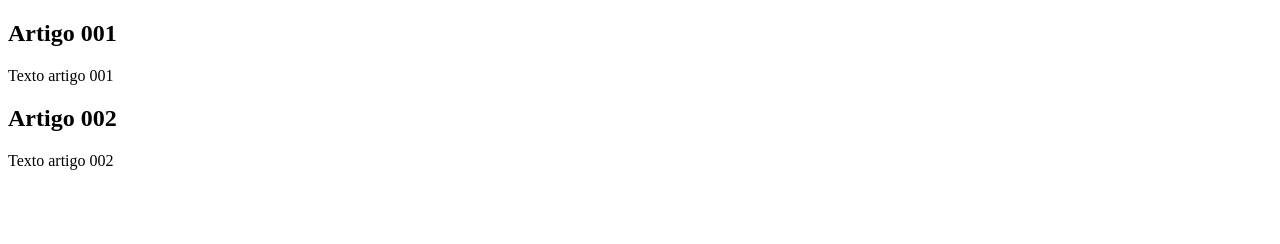
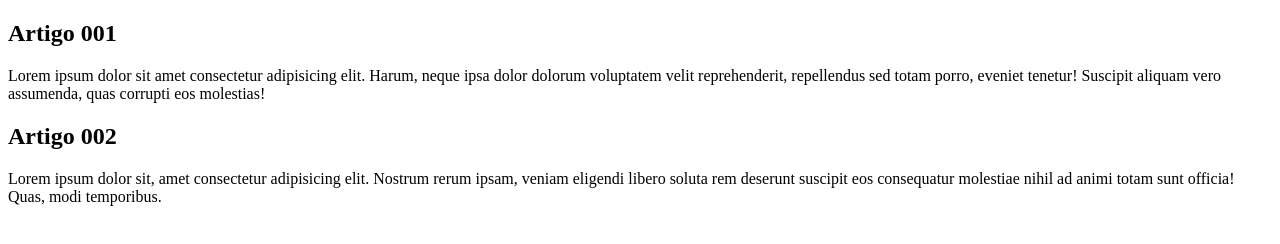
Before and after one commit to Jessicaberto/projeto-site, a plain HTML site: page index.html in a window 1280 px wide. Drawn offline with Linux system fonts and the light colour scheme.

Commit message:
comecei aa escrever o conteudo

```diff
--- a/index.html
+++ b/index.html
@@ -11,9 +11,9 @@
         <header>
             <article>
                 <h2>Artigo 001</h2>
-                <p>Texto artigo 001</p>
+                <p>Lorem ipsum dolor sit amet consectetur adipisicing elit. Harum, neque ipsa dolor dolorum voluptatem velit reprehenderit, repellendus sed totam porro, eveniet tenetur! Suscipit aliquam vero assumenda, quas corrupti eos molestias!</p>
                 <h2>Artigo 002</h2>
-                <p>Texto artigo 002</p>
+                <p>Lorem ipsum dolor sit, amet consectetur adipisicing elit. Nostrum rerum ipsam, veniam eligendi libero soluta rem deserunt suscipit eos consequatur molestiae nihil ad animi totam sunt officia! Quas, modi temporibus.</p>
             </article>
         </header>
     </Main>
```
